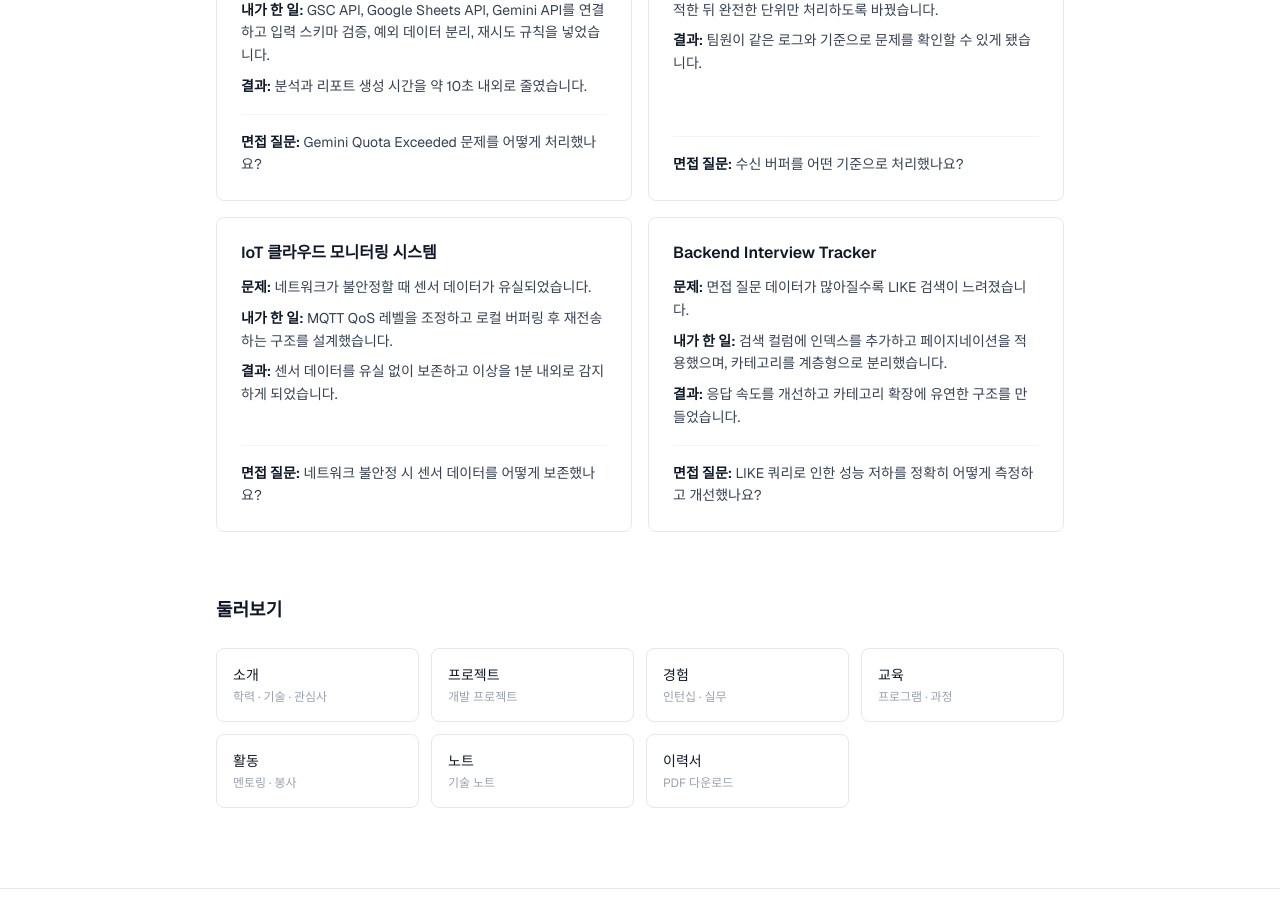
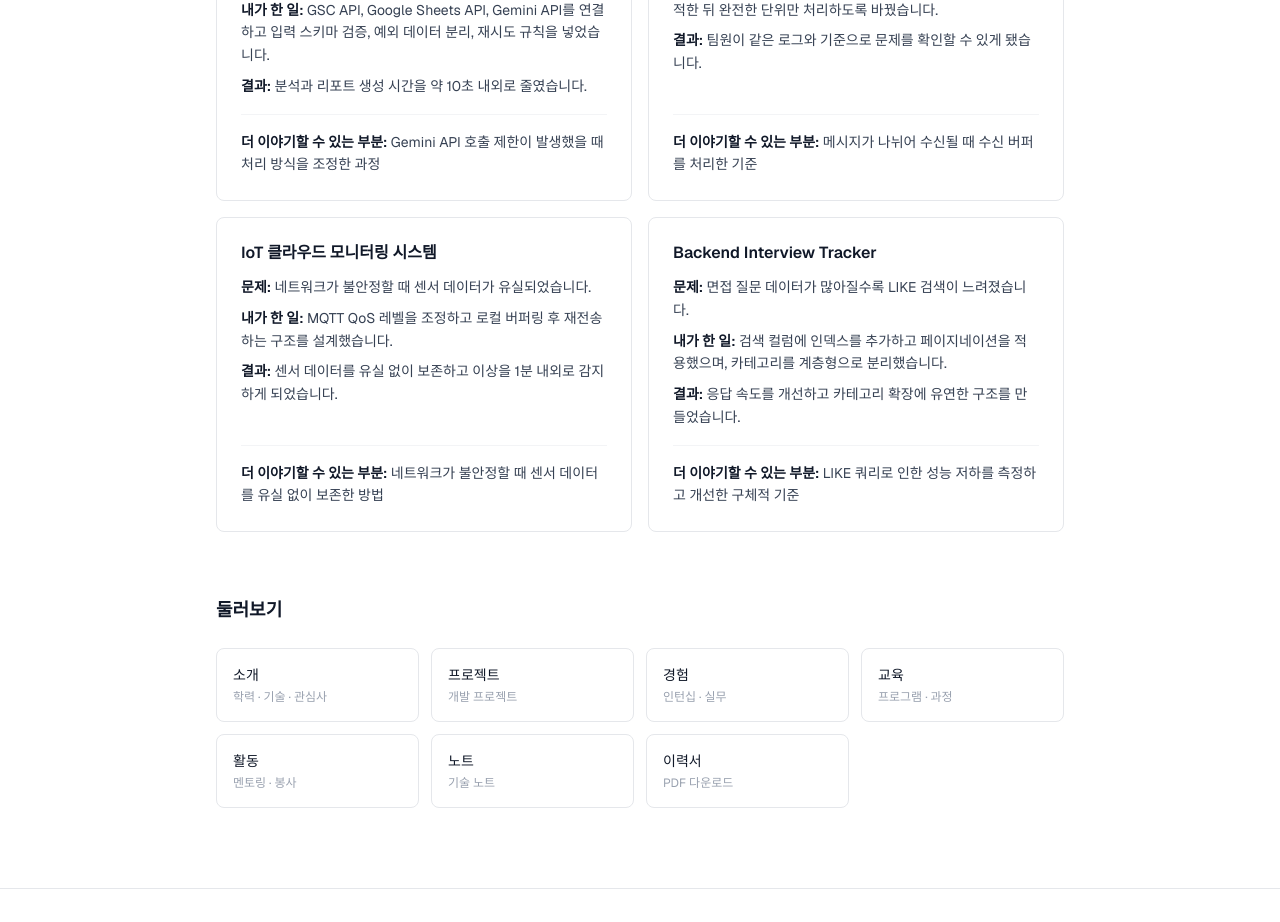
Before and after one commit to lukemin-dev/gyumin-archive, a Next.js app: page / in a window 1280 px wide. Shown: the part 1500-2422 px from the top of the page. Built offline with nearby package versions, Linux system fonts and the light colour scheme.

Commit message:
Polish portfolio wording and project sections

```diff
--- a/src/app/page.tsx
+++ b/src/app/page.tsx
@@ -185,7 +185,7 @@ export default function Home() {
               </Link>
               <div className="mt-auto pt-4 border-t border-gray-100">
                 <p className="text-sm text-gray-700 leading-relaxed">
-                  <span className="font-semibold text-gray-900">면접 질문:</span> {project.shortQuestion}
+                  <span className="font-semibold text-gray-900">더 이야기할 수 있는 부분:</span> {project.shortQuestion}
                 </p>
               </div>
             </div>
--- a/src/app/projects/[slug]/page.tsx
+++ b/src/app/projects/[slug]/page.tsx
@@ -124,7 +124,7 @@ export default async function ProjectDetailPage({
         <p>{project.retrospective}</p>
       </DetailSection>
 
-      <DetailSection label="면접에서 이야기할 포인트">
+      <DetailSection label="더 이야기할 수 있는 부분">
         <ul className="list-disc list-inside space-y-1 text-gray-800 font-medium">
           {project.interviewPoints.map((point, i) => (
             <li key={i}>{point}</li>
--- a/src/data/activities.ts
+++ b/src/data/activities.ts
@@ -9,7 +9,7 @@ export const activities: Activity[] = [
     details: [
       "초록어린이지역아동센터에서 학습지도 및 멘토링을 계속 수행 중",
       "학생별 이해 수준에 맞춰 설명 방식을 바꿨습니다.",
-      "활동확인서 기준 294.5시간 이상 참여하며 꾸준한 관계 형성과 학습 지원 경험 축적"
+      "활동확인서 기준 294.5시간 이상 꾸준히 참여하며 학습을 지원했습니다."
     ],
     category: "Mentoring",
   },
@@ -21,7 +21,7 @@ export const activities: Activity[] = [
     details: [
       "일본 비즈니스 매너 및 직장문화 세미나 준비와 발표 참여",
       "발표와 통역을 맡았습니다.",
-      "질문의 표면보다 상대가 실제로 궁금해하는 의도를 먼저 파악하는 습관 형성"
+      "질문의 표면보다 상대가 실제로 궁금해하는 의도를 먼저 파악하려고 노력했습니다."
     ],
     category: "Global / Communication",
   },
@@ -33,7 +33,7 @@ export const activities: Activity[] = [
     details: [
       "국제협력과 연계 프로그램에 참여해 외국인 학생과 교류",
       "영어와 일본어를 활용해 학교생활 및 교류 활동 소통 지원",
-      "다양한 배경의 사람들과 상황에 맞게 소통하는 경험 축적"
+      "배경이 다른 유학생들과 각 상황에 맞춰 소통했습니다."
     ],
     category: "Global / Communication",
   },
@@ -45,7 +45,7 @@ export const activities: Activity[] = [
     details: [
       "수업과 프로젝트 외에도 사람들과 꾸준히 만나는 활동으로 참여",
       "정기 활동을 통해 사람들과 꾸준히 교류했습니다.",
-      "학업과 프로젝트 중심 생활 속에서 균형을 잡는 활동 경험"
+      "학업과 프로젝트에 치우치지 않고 생활의 균형을 잡았습니다."
     ],
     category: "Campus Life",
   },
@@ -57,7 +57,7 @@ export const activities: Activity[] = [
     details: [
       "전시 현장에서 방문객 응대와 통역 보조 수행",
       "제품 설명에서 상대가 궁금해하는 기능과 활용 가능성을 중심으로 전달",
-      "기술은 정확히 아는 것만큼 이해하기 쉽게 설명하는 것도 중요하다는 점 학습"
+      "기술을 아는 것만큼이나 상대가 이해하기 쉽게 설명하는 것도 중요함을 배웠습니다."
     ],
     category: "Campus Life",
   },
--- a/src/data/projects.ts
+++ b/src/data/projects.ts
@@ -29,15 +29,15 @@ export const projects: Project[] = [
     retrospective:
       "당시에는 급하게 기능 구현에 집중하다 보니 API 호출 로직이 여러 모듈에 흩어졌습니다. 다시 설계한다면, 외부 API 의존성을 캡슐화하는 계층을 분리해 테스트와 에러 처리를 더 일관성 있게 관리하고 싶습니다.",
     interviewPoints: [
-      "429 Quota Exceeded가 났을 때 어떻게 처리했나요?",
-      "3일에서 10초로 줄었다는 기준은 무엇인가요?",
-      "같은 입력에서 같은 결과가 나오게 하기 위해 어떤 검증을 했나요?",
+      "Gemini API 호출 제한(429 Error)이 발생했을 때 처리 방식을 조정한 과정",
+      "작업 소요 시간을 3일에서 10초로 단축한 구체적인 측정 기준",
+      "동일한 입력에서 일관된 결과를 얻기 위해 도입한 데이터 검증 방식",
     ],
     techContext: "Python으로 GSC API와 Google Sheets API를 연결했고, 데이터 형식이 흔들리는 문제를 입력 스키마 검증과 예외 데이터 분리로 줄였습니다.",
     shortProblem: "SEO 분석 기준이 흔들리고 수작업에 2~3일이 걸렸습니다.",
     shortAction: "GSC API, Google Sheets API, Gemini API를 연결하고 입력 스키마 검증, 예외 데이터 분리, 재시도 규칙을 넣었습니다.",
     shortResult: "분석과 리포트 생성 시간을 약 10초 내외로 줄였습니다.",
-    shortQuestion: "Gemini Quota Exceeded 문제를 어떻게 처리했나요?",
+    shortQuestion: "Gemini API 호출 제한이 발생했을 때 처리 방식을 조정한 과정",
     privateCode: true,
     featured: true,
   },
@@ -68,15 +68,15 @@ export const projects: Project[] = [
     retrospective:
       "직접 스레드를 생성하는 방식은 접속자가 많아지면 서버에 부담이 커진다는 것을 배웠습니다. 지금 다시 한다면 스레드 풀(Thread Pool)이나 Java NIO 기반의 비동기 소켓 처리를 도입해 리소스 사용을 최적화해보고 싶습니다.",
     interviewPoints: [
-      "메시지가 나뉘어 들어오면 왜 데이터가 깨졌나요?",
-      "수신 버퍼를 어떤 기준으로 처리했나요?",
-      "팀원이 같은 문제를 같은 기준으로 볼 수 있게 한 방법은 무엇인가요?",
+      "메시지가 나뉘어 수신될 때 데이터가 깨지는 원인과 해결 과정",
+      "메시지가 나뉘어 수신될 때 수신 버퍼를 처리한 기준",
+      "팀원이 동일한 환경과 기준으로 문제를 추적할 수 있도록 로깅 체계를 통일한 방법",
     ],
     techContext: "Java의 Socket API와 Multi-threading을 활용해 여러 클라이언트의 동시 접속을 처리하고, 자체 패킷 규격을 정의해 데이터 유실을 막았습니다.",
     shortProblem: "메시지가 나뉘어 수신되면서 데이터가 깨졌습니다.",
     shortAction: "송수신 로그 기준을 맞추고 수신 버퍼에 데이터를 누적한 뒤 완전한 단위만 처리하도록 바꿨습니다.",
     shortResult: "팀원이 같은 로그와 기준으로 문제를 확인할 수 있게 됐습니다.",
-    shortQuestion: "수신 버퍼를 어떤 기준으로 처리했나요?",
+    shortQuestion: "메시지가 나뉘어 수신될 때 수신 버퍼를 처리한 기준",
     githubUrl: "https://github.com/lukemin-dev/java-socket",
     featured: false,
   },
@@ -107,7 +107,7 @@ export const projects: Project[] = [
     retrospective:
       "단일 노드에 InfluxDB를 구성하여 트래픽이 몰릴 때 부하가 우려되었습니다. 앞으로는 메시지 큐(Kafka, RabbitMQ)를 도입해 트래픽 스파이크를 완충하는 구조를 적용해보고 싶습니다.",
     interviewPoints: [
-      "네트워크 불안정 시 센서 데이터를 어떻게 보존했나요?",
+      "네트워크가 불안정할 때 센서 데이터를 유실 없이 보존한 방법",
       "임계값 기반 알림에서 오탐(False Positive)을 줄이기 위한 고민",
       "시계열 데이터베이스로 InfluxDB를 선택한 구체적 이유",
     ],
@@ -115,7 +115,7 @@ export const projects: Project[] = [
     shortProblem: "네트워크가 불안정할 때 센서 데이터가 유실되었습니다.",
     shortAction: "MQTT QoS 레벨을 조정하고 로컬 버퍼링 후 재전송하는 구조를 설계했습니다.",
     shortResult: "센서 데이터를 유실 없이 보존하고 이상을 1분 내외로 감지하게 되었습니다.",
-    shortQuestion: "네트워크 불안정 시 센서 데이터를 어떻게 보존했나요?",
+    shortQuestion: "네트워크가 불안정할 때 센서 데이터를 유실 없이 보존한 방법",
     githubUrl: "https://github.com/lukemin-dev/iot-cloud-monitoring",
     featured: true,
   },
@@ -146,15 +146,15 @@ export const projects: Project[] = [
     retrospective:
       "초기 단계부터 데이터베이스 정규화를 고려하지 않아 중간에 스키마를 엎는 과정이 번거로웠습니다. 프로젝트 시작 전 ERD(Entity-Relationship Diagram)를 명확히 설계하고 리뷰하는 과정의 중요성을 느꼈습니다.",
     interviewPoints: [
-      "LIKE 쿼리로 인한 성능 저하를 정확히 어떻게 측정하고 개선했나요?",
-      "계층형 카테고리를 관계형 데이터베이스에서 어떻게 모델링했나요?",
+      "LIKE 쿼리로 인한 성능 저하를 측정하고 개선한 구체적 기준",
+      "관계형 데이터베이스에서 계층형 카테고리를 모델링한 방식",
       "Thymeleaf 템플릿 엔진을 선택한 이유와 API 분리의 장단점",
     ],
     techContext: "Java와 Spring Boot로 RESTful API를 구현하고, MySQL의 계층형 테이블 구조를 통해 유연한 카테고리 관리를 가능하게 했습니다.",
     shortProblem: "면접 질문 데이터가 많아질수록 LIKE 검색이 느려졌습니다.",
     shortAction: "검색 컬럼에 인덱스를 추가하고 페이지네이션을 적용했으며, 카테고리를 계층형으로 분리했습니다.",
     shortResult: "응답 속도를 개선하고 카테고리 확장에 유연한 구조를 만들었습니다.",
-    shortQuestion: "LIKE 쿼리로 인한 성능 저하를 정확히 어떻게 측정하고 개선했나요?",
+    shortQuestion: "LIKE 쿼리로 인한 성능 저하를 측정하고 개선한 구체적 기준",
     githubUrl: "https://github.com/lukemin-dev/backend-interview-tracker",
     featured: true,
   },
```
